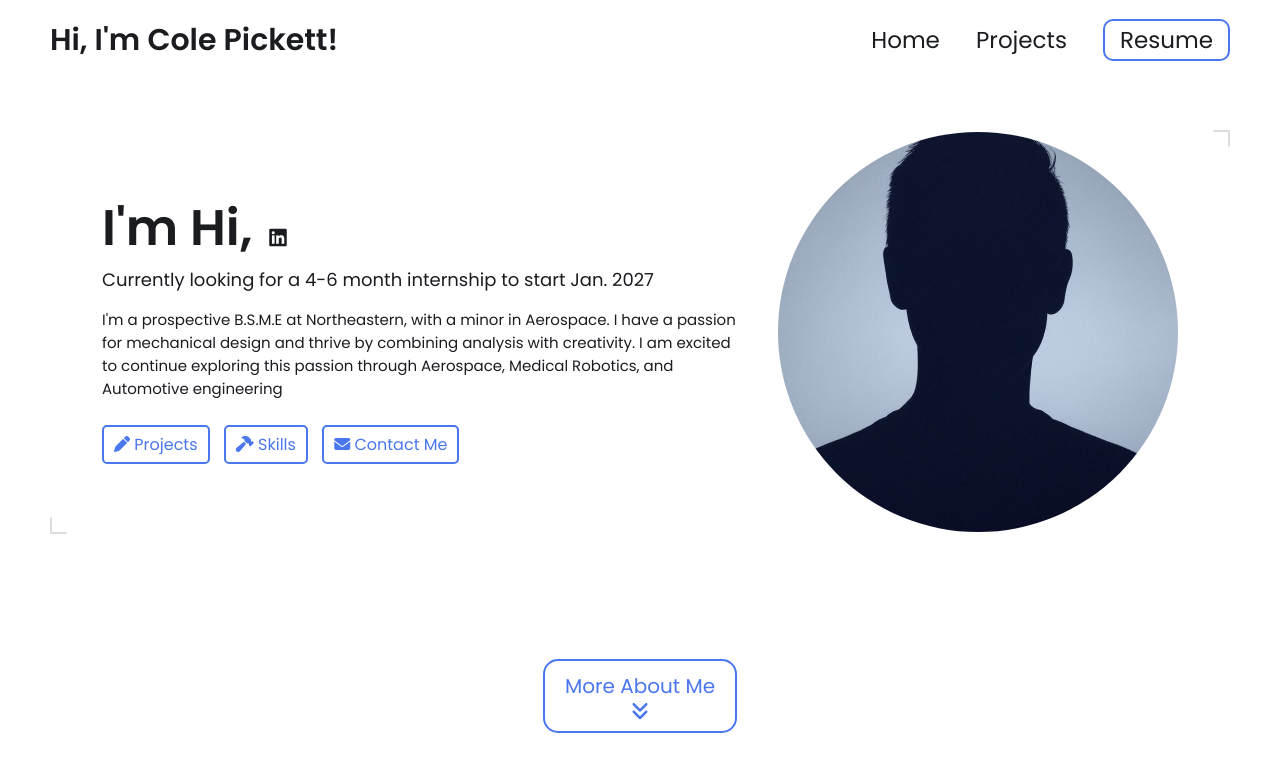
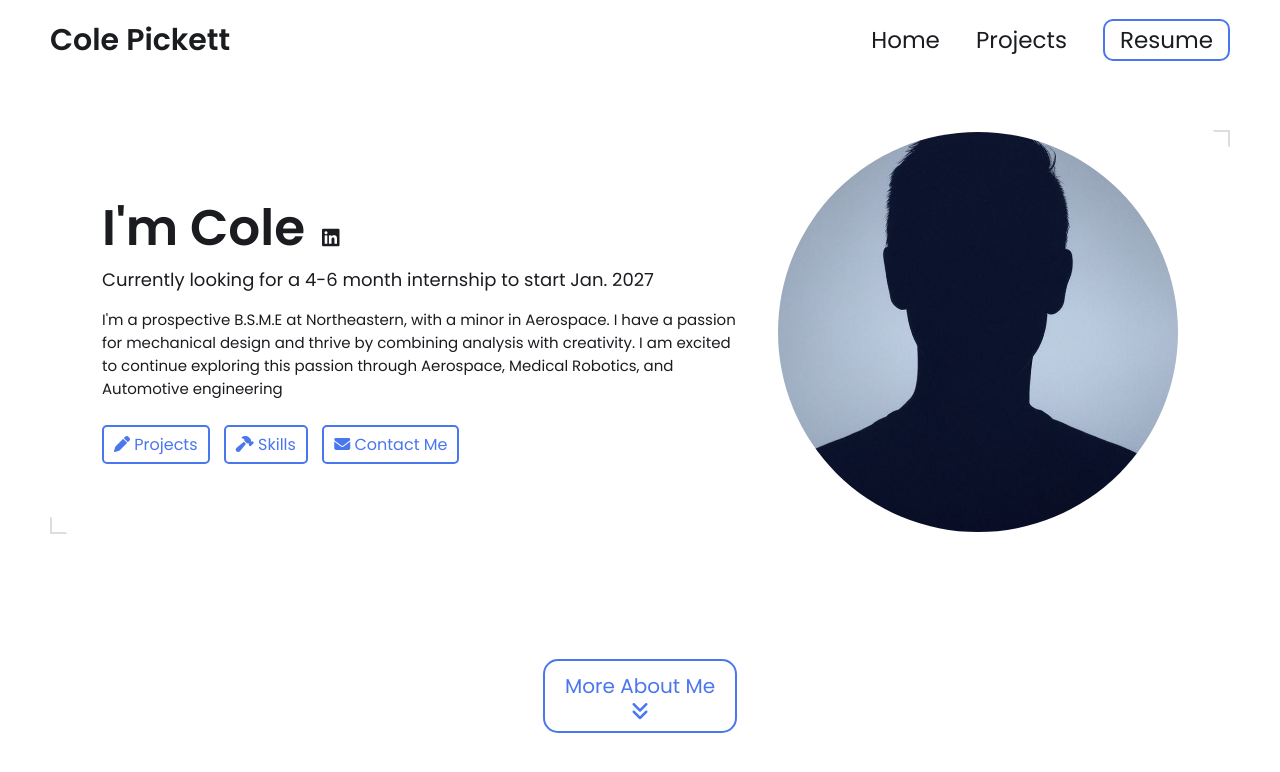
Before and after one commit to colecpickett/colecpickett.github.io, a Jekyll site: the page built from index.html, in a window 1280 px wide and 900 px high. Shown: the top 772 px of the window. Built offline with Jekyll 4.4.1, drawn with Linux system fonts in a browser that asks for light colours.

Commit message:
Update _config.yml

```diff
--- a/_config.yml
+++ b/_config.yml
@@ -12,7 +12,7 @@ title: Cole Pickett # This is what shows up in the tab of the browser
 
 
 # Hero Section
-name: Hi, I'm Cole Pickett!
+name: Cole Pickett
 headline: Currently looking for a 4-6 month internship to start Jan. 2027
 description: >- # dont remove this line. this will ignore all new lines until the next section
   I'm a prospective B.S.M.E at Northeastern, with a minor in Aerospace.
```
